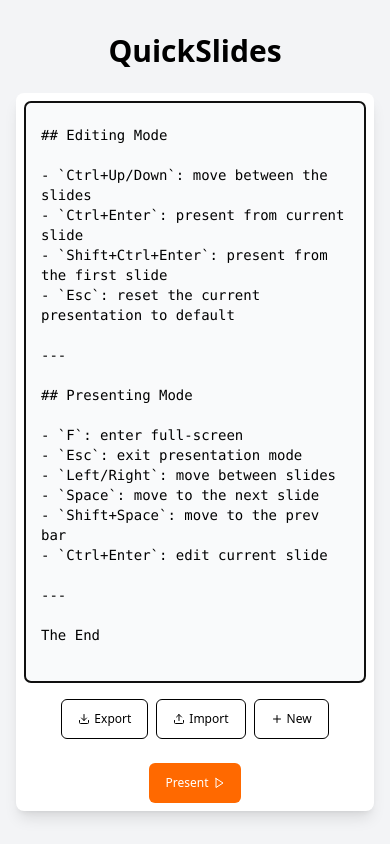
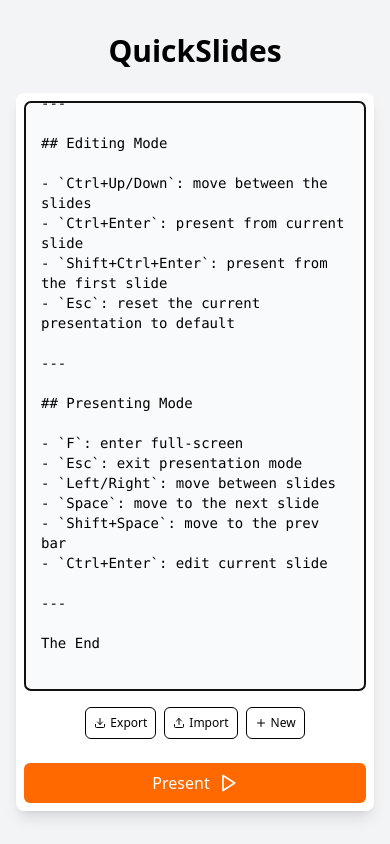
Before and after one commit to marcopeg/QuickSlides, a React (Vite) app: page / in a window 390 px wide. Built offline with nearby package versions, Linux system fonts and the light colour scheme.

Commit message:
Present button in full-width on mobile

```diff
--- a/src/pages/HomePage.tsx
+++ b/src/pages/HomePage.tsx
@@ -618,7 +618,7 @@
                 variant="outline"
                 onClick={handleDownload}
                 title="Download Markdown"
-                className="flex items-center text-xs sm:text-sm"
+                className="flex items-center text-xs sm:text-sm h-8 px-2"
               >
                 <Download className="mr-1 sm:mr-2 h-3 sm:h-4 w-3 sm:w-4" />
                 Export
@@ -627,7 +627,7 @@
                 variant="outline"
                 onClick={handleImport}
                 title="Import Markdown"
-                className="flex items-center text-xs sm:text-sm"
+                className="flex items-center text-xs sm:text-sm h-8 px-2"
               >
                 <Upload className="mr-1 sm:mr-2 h-3 sm:h-4 w-3 sm:w-4" />
                 Import
@@ -635,7 +635,7 @@
               <Button
                 variant="outline"
                 onClick={handleNewPresentation}
-                className="flex items-center text-xs sm:text-sm"
+                className="flex items-center text-xs sm:text-sm h-8 px-2"
                 title="Start a new presentation (Esc)"
               >
                 <Plus className="mr-1 sm:mr-2 h-3 sm:h-4 w-3 sm:w-4" />
@@ -643,12 +643,12 @@
               </Button>
             </div>
 
-            <div className="flex gap-4 mt-2 sm:mt-0">
+            <div className="w-full sm:w-auto mt-2 sm:mt-0">
               <Button
                 onClick={handlePresent}
-                className="flex items-center bg-orange-500 hover:bg-orange-600 text-white text-xs sm:text-sm"
+                className="w-full sm:w-auto flex items-center justify-center sm:justify-start bg-orange-500 hover:bg-orange-600 text-white py-3 sm:py-2 px-3 text-base sm:text-sm font-medium"
               >
-                Present <Play className="ml-1 sm:ml-2 h-3 sm:h-4 w-3 sm:w-4" />
+                Present <Play className="ml-2 h-5 w-5 sm:h-4 sm:w-4" />
               </Button>
             </div>
           </div>
```
